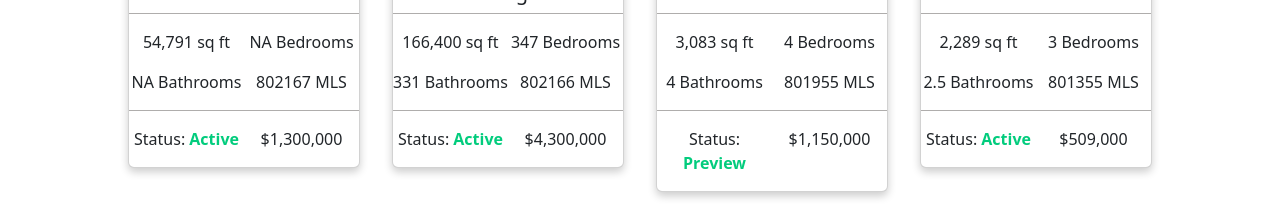
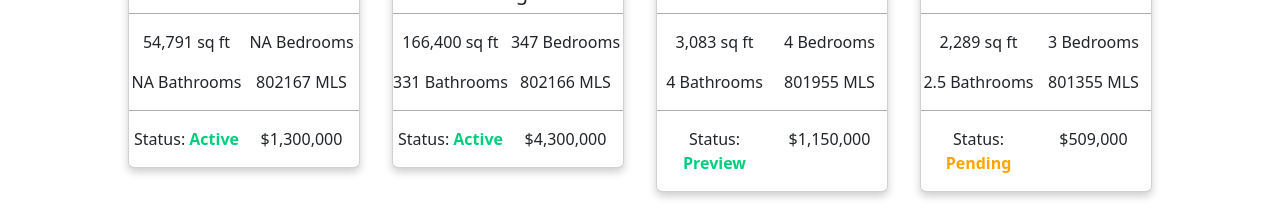
Before and after one commit to morgalorgadingdong/folzteamrealestate-v2, a SvelteKit app: page / in a window 1280 px wide. Shown: the part 1160-1384 px from the top of the page. Built offline with nearby package versions, Linux system fonts and the light colour scheme.

Commit message:
listing update 3.7.23

```diff
--- a/src/routes/listings.ts
+++ b/src/routes/listings.ts
@@ -64,7 +64,7 @@ export const listings = [
         Beds: "3",
         Baths: "2.5",
         Price: "$509,000",
-        Status: "Active",
+        Status: "Pending",
         Details: "Well kept, updated West Salem home in coveted neighborhood. Three bedrooms plus a huge bonus room(4th BR?). Remodeled kitchen w/quartz counter, SS appliances, abundant cabinets, built-in desk, eating bar & open to gathering space. Large living/dining room area w/slider opening to covered deck, paver walkways & terraced yard. Newer furnace, water heater, windows & siding. Walking distance to schools, close to parks, services & minutes to town. Palmer-Gross tour home when built!",
         Features: [
             "Updated Kitchen", "Quartz Counter Tops", "Stainless Steel appliances", "Covered Deck", "Newer furnace & Water Heater", 'Great Schools'
```
